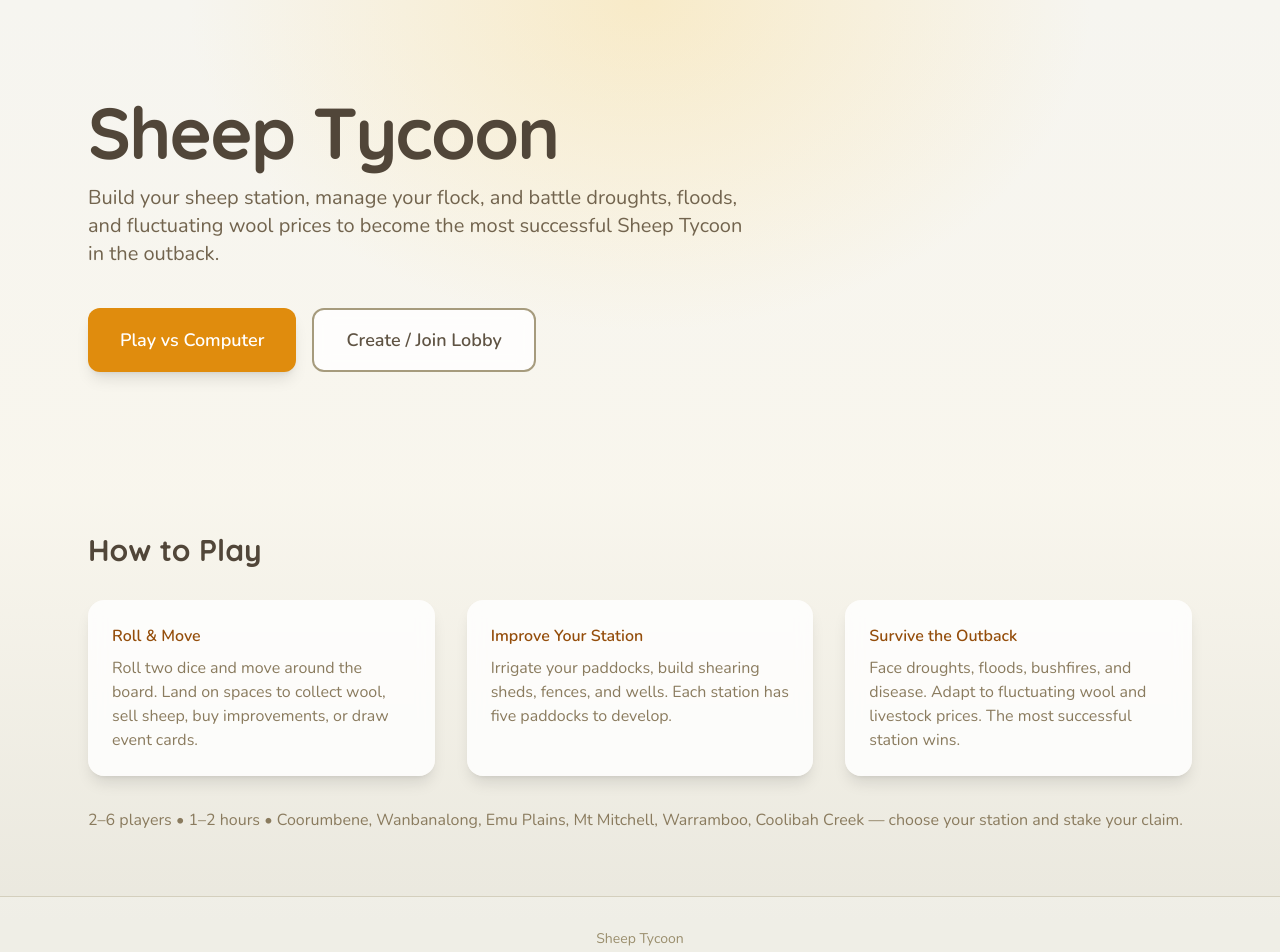
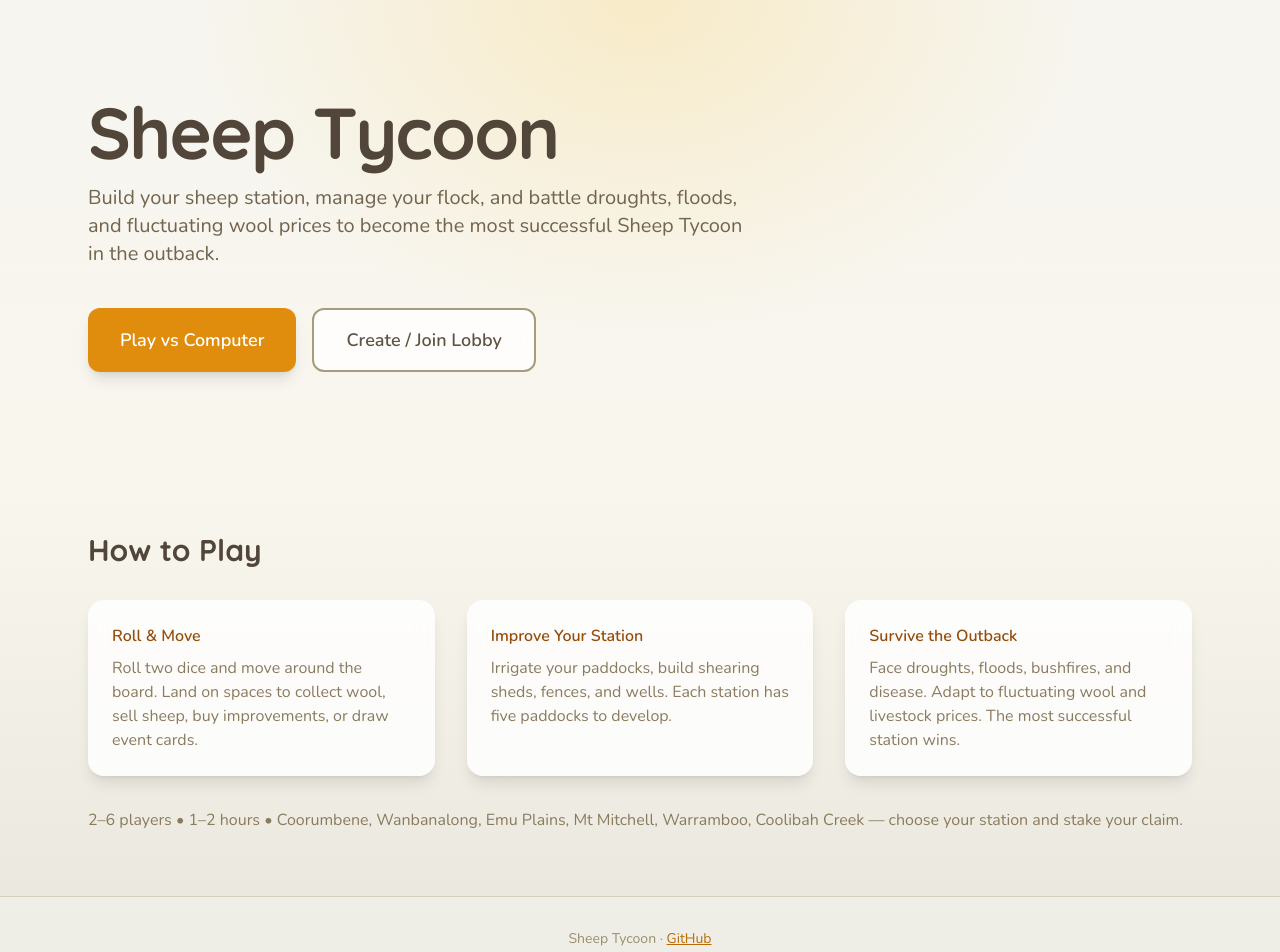
Before and after one commit to nealhorner/sheep-tycoon, a Next.js app: page / in a window 1280 px wide. Shown: the top 952 px of the page. Built offline with nearby package versions, Linux system fonts and the light colour scheme.

Commit message:
Update footer in page.tsx to include a link to the GitHub repository for Sheep Tycoon

```diff
--- a/src/app/page.tsx
+++ b/src/app/page.tsx
@@ -65,7 +65,17 @@ export default function Home() {
 
       {/* Footer */}
       <footer className="border-t border-outback-200 bg-outback-50/50 py-8">
-        <div className="mx-auto max-w-6xl px-6 text-center text-sm text-outback-500">Sheep Tycoon</div>
+        <div className="mx-auto max-w-6xl px-6 text-center text-sm text-outback-500">
+          Sheep Tycoon ·{' '}
+          <a
+            href="https://github.com/nealhorner/sheep-tycoon"
+            target="_blank"
+            rel="noopener noreferrer"
+            className="text-ochre-600 hover:text-ochre-700 underline transition"
+          >
+            GitHub
+          </a>
+        </div>
       </footer>
     </main>
   );
```
